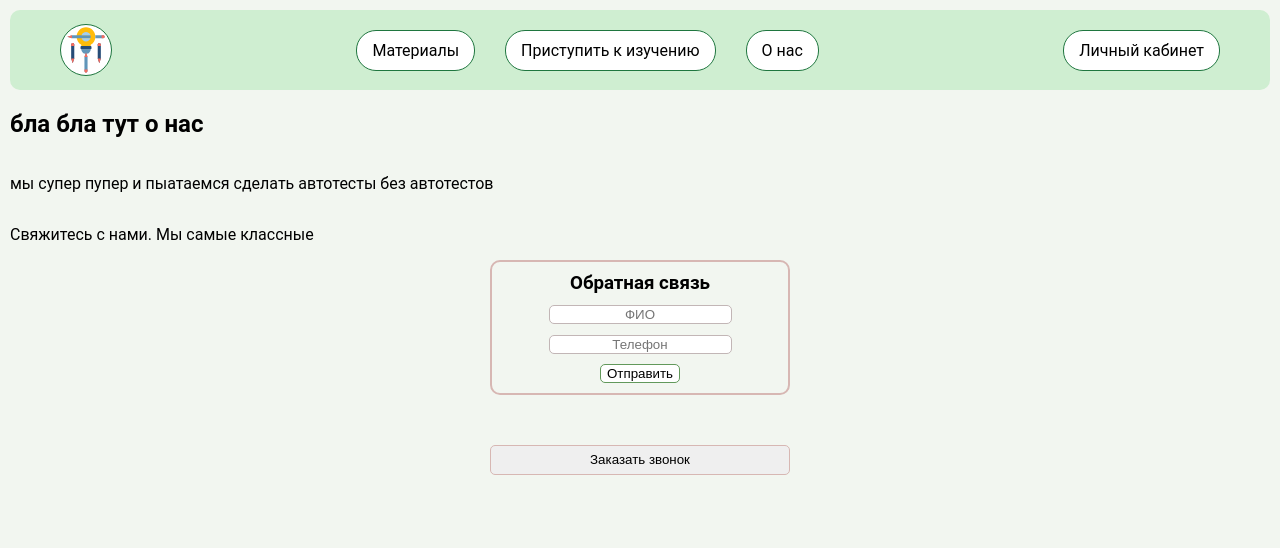
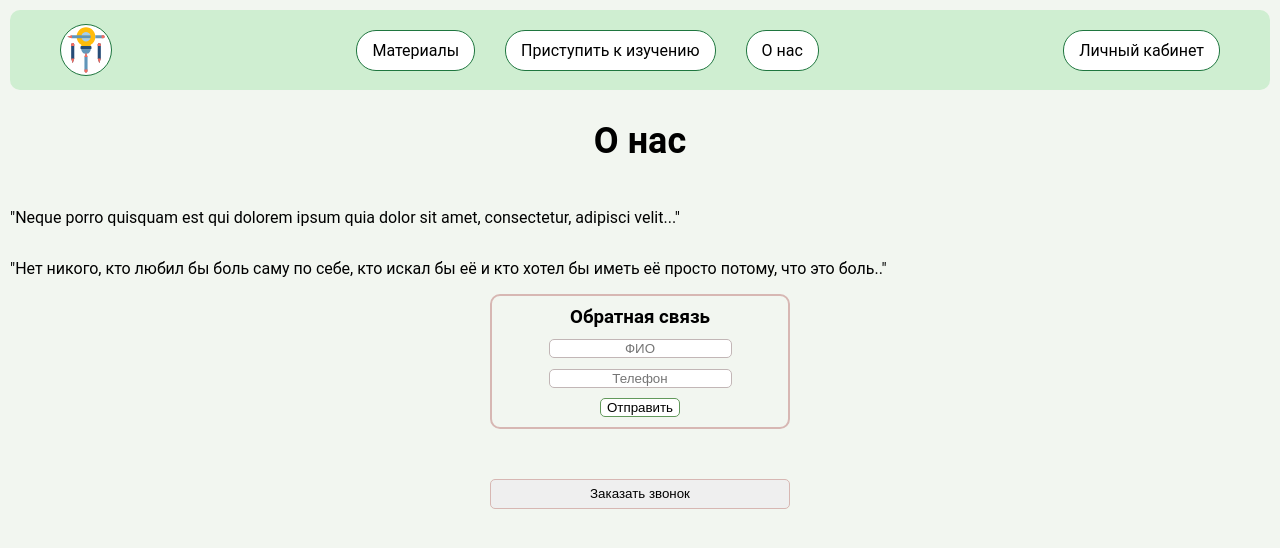
Before and after one commit to SemaJenya/cards-list, a React (Create React App) app: page /cards-list/about in a window 1280 px wide. Shown: the top 548 px of the page. Built offline with nearby package versions, Linux system fonts and the light colour scheme.

Commit message:
added title css

```diff
--- a/src/pages/aboutUs/aboutUs.jsx
+++ b/src/pages/aboutUs/aboutUs.jsx
@@ -51,9 +51,9 @@ function AboutUs() {
   return (
 
     <div className={s.aboutUs}>
-      <h2 className='title'>бла бла тут о нас</h2>
-      <p className='text'>мы супер пупер и пыатаемся сделать автотесты без автотестов</p>
-      <p>Свяжитесь с нами. Мы самые классные</p>
+      <h2 className={s.title}>О нас</h2>
+      <p className='text'>"Neque porro quisquam est qui dolorem ipsum quia dolor sit amet, consectetur, adipisci velit..."</p>
+      <p className='text'>"Нет никого, кто любил бы боль саму по себе, кто искал бы её и кто хотел бы иметь её просто потому, что это боль.."</p>
 
 {/* Первая форма */}
       <form id="feedback-form" className={sel(s.form, s.form_selen)} onSubmit={handleFeedBackButton}>
--- a/src/pages/aboutUs/aboutUs.module.css
+++ b/src/pages/aboutUs/aboutUs.module.css
@@ -1,6 +1,14 @@
 .aboutUs {
     display: flex;
     flex-direction: column;
+}
+
+
+.title {
+font-size: 36px;
+font-family: 'Roboto', sans-serif, Arial;
+font-weight: bold;
+text-align: center;
 }
 
 
```
Also changed, not shown: 11 other files (tests, documents, lock files or other folders).
